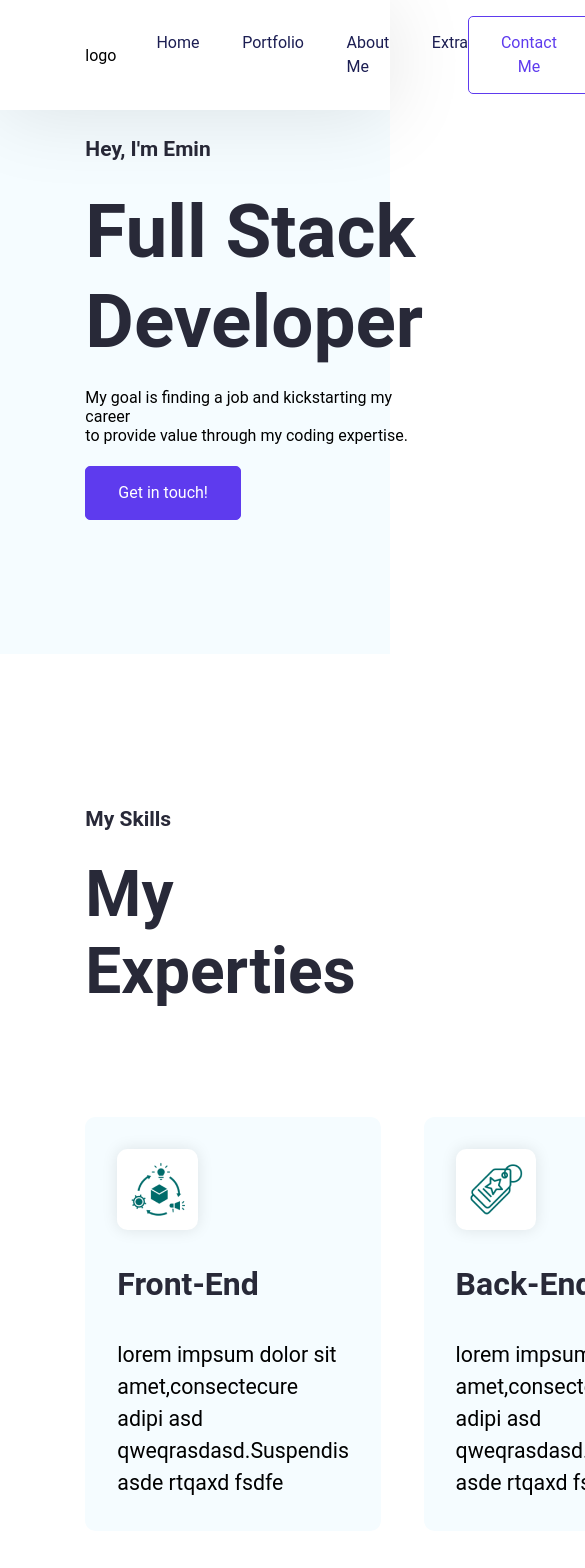
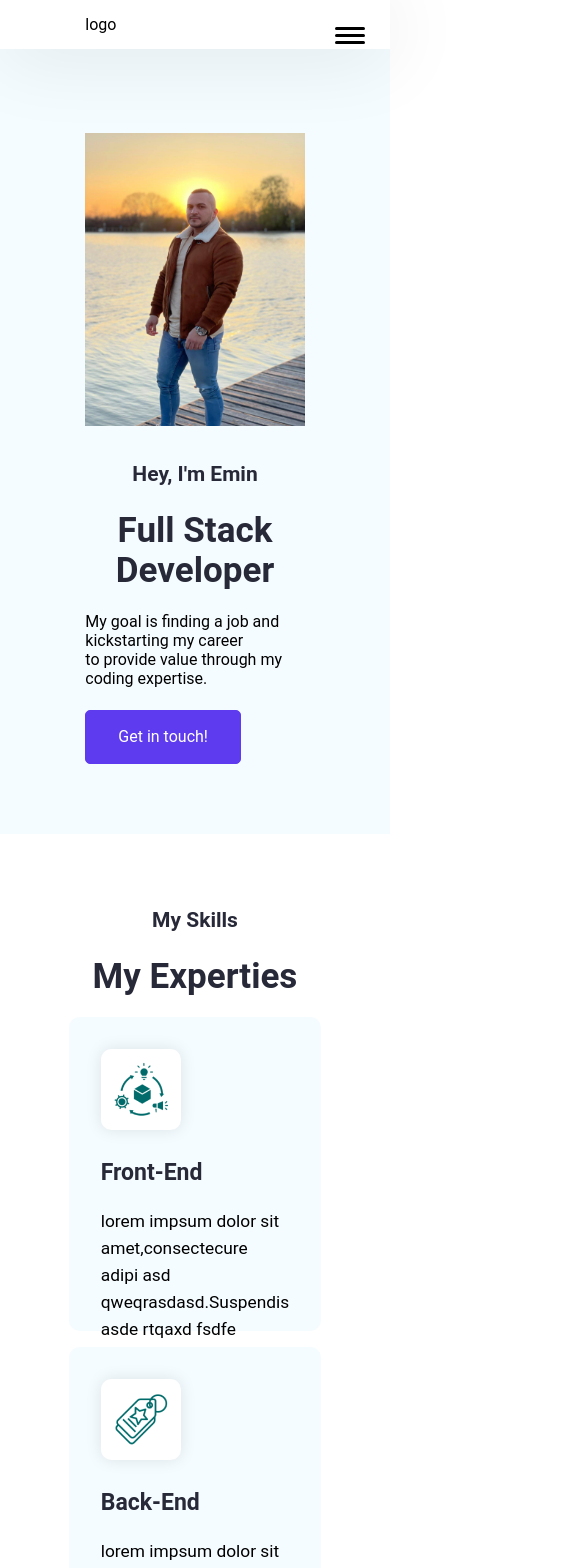
Before and after one commit to eminn-a/Personal-Portfolio, a React (Vite) app: page / in a window 390 px wide. Shown: the top 1568 px of the page, 585 px wide, since content can reach past the window. Built offline with nearby package versions, Linux system fonts and the light colour scheme.

Commit message:
Responsive style added

```diff
--- a/src/App.css
+++ b/src/App.css
@@ -561,3 +561,190 @@
   font-weight: 400;
   line-height: 28px;
 }
+
+/* Responsive Screens */
+@media only screen and (max-width: 1800px) {
+  .hero--section--title {
+    font-size: 68px;
+    line-height: 70px;
+  }
+  .skills--section--title {
+    font-size: 28px;
+    line-height: 40px;
+  }
+}
+
+@media only screen and (max-width: 1600px) {
+  .skills--section--heading {
+    font-size: 54px;
+    line-height: 70px;
+  }
+  .skills--section--container {
+    gap: 16px;
+  }
+  .skills--section--card {
+    gap: 28px;
+  }
+  .skills--section--card--content {
+    gap: 20px;
+  }
+  .skills--section--title {
+    font-size: 23px;
+    line-height: 30px;
+  }
+  .skills--section--description {
+    font-size: 17.333px;
+    line-height: 27px;
+  }
+}
+
+@media only screen and (max-width: 1200px) {
+  .btn-outline-primary {
+    display: none;
+  }
+  .hero--section {
+    display: flex;
+    flex-direction: column-reverse;
+    padding-bottom: 70px;
+  }
+  .hero--section--title,
+  .hero--section-description,
+  .footer--content {
+    text-align: center;
+  }
+  .skills--section--container,
+  .about--section,
+  .portfolio--section--container,
+  .portfolio--container-box,
+  .footer--link--container,
+  .footer--items > ul,
+  .footer--content--container {
+    display: flex;
+    flex-direction: column;
+  }
+  .skills--section,
+  .portfolio--container,
+  .hero--section--content,
+  .hero--section--content--box {
+    align-items: center;
+  }
+  .portfolio--container-box {
+    gap: 30px;
+  }
+  .skills--section,
+  .testimonial--section,
+  .contact--section,
+  .footer--container {
+    gap: 20px;
+    padding-top: 70px;
+    padding-bottom: 70px;
+  }
+  .about--section {
+    gap: 20px;
+    padding-top: 0;
+    padding-bottom: 0;
+  }
+  .testimonial--section--card {
+    padding: 25px;
+  }
+  .hero--section--title,
+  .skills--section--heading,
+  .sections--heading {
+    font-size: 35px;
+    line-height: 40px;
+  }
+  .hero--section--content--box {
+    gap: 10px;
+  }
+  .contact--form--container {
+    width: 100%;
+  }
+  .container {
+    display: flex;
+    flex-direction: column;
+    gap: 10px;
+  }
+  .footer--social--icon > ul,
+  .footer--items > ul {
+    padding: 0;
+    align-items: center;
+  }
+  .divider {
+    margin: 20px;
+  }
+}
+
+/* Hamburger menu  */
+
+.nav__hamburger {
+  display: none;
+  width: 1.875rem;
+  height: 1.313rem;
+  flex-direction: column;
+  justify-content: space-around;
+  position: absolute;
+  top: 25px;
+  right: 25px;
+}
+
+.nav__hamburger__line {
+  display: block;
+  height: 0.188rem;
+  width: 100%;
+  background-color: #000000;
+  border-radius: 0.625rem;
+  transition: all ease-in-out 0.2s;
+}
+
+@media screen and (max-width: 1200px) {
+  .nav__hamburger {
+    display: flex;
+    z-index: 200;
+  }
+  .navbar--items {
+    display: flex;
+  }
+  .navbar--items {
+    position: absolute;
+    display: flex;
+    align-items: center;
+    justify-content: center;
+    background-color: rgba(255, 255, 255);
+    top: -20rem;
+    left: 0;
+    width: 100%;
+    transition: all ease-in-out 0.4s;
+  }
+  .navbar--items ul {
+    flex-direction: column;
+    align-items: center;
+    width: 100%;
+    padding: 3rem 0 0.6rem;
+    z-index: -100;
+  }
+  .navbar--items ul li {
+    text-align: center;
+  }
+  .navbar--items ul li a {
+    padding: 0.5rem;
+  }
+  .navbar--items {
+    z-index: -1000;
+  }
+  .navbar--items.active {
+    top: 30px;
+  }
+  .nav__hamburger.active :nth-child(1) {
+    transform: rotate(45deg) translate(0.45rem, 0.1875rem);
+  }
+
+  .nav__hamburger.active :nth-child(2) {
+    opacity: 0;
+  }
+
+  .nav__hamburger.active :nth-child(3) {
+    transform: rotate(-45deg) translate(0.45rem, -0.1875rem);
+  }
+}
+
+/* Responsive Screens Ends*/
--- a/src/Components/Footer/Footer.jsx
+++ b/src/Components/Footer/Footer.jsx
@@ -62,19 +62,7 @@
                 Contact Me
               </Link>
             </li>
-            <li>
-              <Link
-                activeClass="navbar--active-content"
-                spy={true}
-                smooth={true}
-                offset={-70}
-                duration={500}
-                to="testimonial"
-                className="text-md"
-              >
-                Testimonials
-              </Link>
-            </li>
+            <li></li>
           </ul>
         </div>
         <div className="footer--social--icon">
@@ -115,8 +103,8 @@
                   fill="none"
                 >
                   <path
-                    fill-rule="evenodd"
-                    clip-rule="evenodd"
+                    fillRule="evenodd"
+                    clipRule="evenodd"
                     d="M22.0001 4.65479H11.3334C7.65152 4.65479 4.66675 7.63956 4.66675 11.3215V21.9881C4.66675 25.67 7.65152 28.6548 11.3334 28.6548H22.0001C25.6819 28.6548 28.6667 25.67 28.6667 21.9881V11.3215C28.6667 7.63956 25.6819 4.65479 22.0001 4.65479ZM26.3334 21.9881C26.3261 24.3783 24.3902 26.3141 22.0001 26.3215H11.3334C8.94321 26.3141 7.0074 24.3783 7.00008 21.9881V11.3215C7.0074 8.93125 8.94321 6.99544 11.3334 6.98812H22.0001C24.3902 6.99544 26.3261 8.93125 26.3334 11.3215V21.9881ZM23.0001 11.6548C23.7365 11.6548 24.3334 11.0578 24.3334 10.3215C24.3334 9.58508 23.7365 8.98812 23.0001 8.98812C22.2637 8.98812 21.6667 9.58508 21.6667 10.3215C21.6667 11.0578 22.2637 11.6548 23.0001 11.6548ZM16.6667 10.6548C13.353 10.6548 10.6667 13.3411 10.6667 16.6548C10.6667 19.9685 13.353 22.6548 16.6667 22.6548C19.9805 22.6548 22.6667 19.9685 22.6667 16.6548C22.6703 15.0624 22.0393 13.5342 20.9133 12.4082C19.7873 11.2822 18.2591 10.6512 16.6667 10.6548ZM13.0001 16.6548C13.0001 18.6799 14.6417 20.3215 16.6667 20.3215C18.6918 20.3215 20.3334 18.6799 20.3334 16.6548C20.3334 14.6297 18.6918 12.9881 16.6667 12.9881C14.6417 12.9881 13.0001 14.6297 13.0001 16.6548Z"
                     fill="black"
                   />
@@ -159,8 +147,8 @@
                   fill="none"
                 >
                   <path
-                    fill-rule="evenodd"
-                    clip-rule="evenodd"
+                    fillRule="evenodd"
+                    clipRule="evenodd"
                     d="M7.33341 4.65479H26.0001C27.4729 4.65479 28.6667 5.84869 28.6667 7.32145V25.9881C28.6667 27.4609 27.4729 28.6548 26.0001 28.6548H7.33341C5.86065 28.6548 4.66675 27.4609 4.66675 25.9881V7.32145C4.66675 5.84869 5.86065 4.65479 7.33341 4.65479ZM11.3334 24.6548C11.7016 24.6548 12.0001 24.3563 12.0001 23.9881V14.6548C12.0001 14.2867 11.7016 13.9881 11.3334 13.9881H9.33342C8.96523 13.9881 8.66675 14.2867 8.66675 14.6548V23.9881C8.66675 24.3563 8.96523 24.6548 9.33342 24.6548H11.3334ZM10.3334 12.6548C9.22884 12.6548 8.33341 11.7594 8.33341 10.6548C8.33341 9.55021 9.22884 8.65479 10.3334 8.65479C11.438 8.65479 12.3334 9.55021 12.3334 10.6548C12.3334 11.7594 11.438 12.6548 10.3334 12.6548ZM24.0001 24.6548C24.3682 24.6548 24.6667 24.3563 24.6667 23.9881V17.8548C24.7101 15.7359 23.1435 13.9275 21.0401 13.6681C19.5694 13.5338 18.1445 14.2207 17.3334 15.4548V14.6548C17.3334 14.2867 17.0349 13.9881 16.6667 13.9881H14.6667C14.2986 13.9881 14.0001 14.2867 14.0001 14.6548V23.9881C14.0001 24.3563 14.2986 24.6548 14.6667 24.6548H16.6667C17.0349 24.6548 17.3334 24.3563 17.3334 23.9881V18.9881C17.3334 17.8836 18.2289 16.9881 19.3334 16.9881C20.4379 16.9881 21.3334 17.8836 21.3334 18.9881V23.9881C21.3334 24.3563 21.6319 24.6548 22.0001 24.6548H24.0001Z"
                     fill="black"
                   />
@@ -172,7 +160,7 @@
       </div>
       <hr className="divider" />
       <div className="footer--content--container">
-        <p className="footer--content">Made with 💖 by John</p>
+        <p className="footer--content">Made by Emin Apturaim</p>
         <div className="footer--social--icon">
           <ul>
             <li>
--- a/src/Pages/HomePage.jsx
+++ b/src/Pages/HomePage.jsx
@@ -13,8 +13,8 @@
       <MySkills />;
       <AboutMe />
       <MyPortfolio />
-      <Testimonials />
-      <ContactMe />
+      {/* <Testimonials />
+      <ContactMe /> */}
       <Footer />
     </>
   );
```
